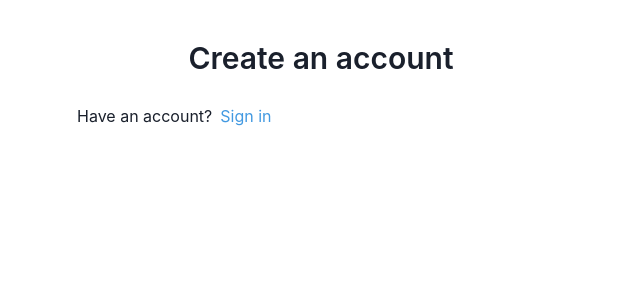
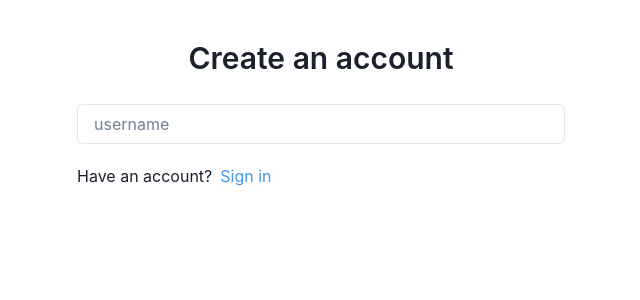
Before and after one commit to hebersandoval/organize_flow, a React (Vite) app in the folder client/: page /signup in a window 1280 px wide. Shown: the top 300 px of the page, without its empty margins (319-959 px from the left). Built offline with nearby package versions, Linux system fonts and the light colour scheme.

Commit message:
Defined the user input field.

```diff
--- a/client/src/pages/SignUp.jsx
+++ b/client/src/pages/SignUp.jsx
@@ -15,7 +15,20 @@ export default function SignUp() {
                 Create an account
             </Heading>
 
-            <form>{/* form details */}</form>
+            {/* Form details */}
+            <form>
+                <Stack gap="4">
+                    <FormControl isInvalid={errors.username}>
+                        <Input
+                            id="username"
+                            type="text"
+                            placeholder="username"
+                            {...register('username', { required: 'Username is required' })}
+                        />
+                        <FormErrorMessage>{errors.username && errors.username.message}</FormErrorMessage>
+                    </FormControl>
+                </Stack>
+            </form>
 
             <Flex gap="2" mt="5">
                 <Text>Have an account?</Text>
```
